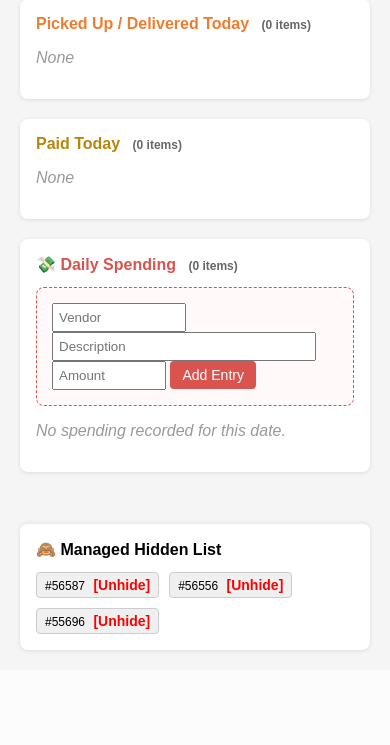
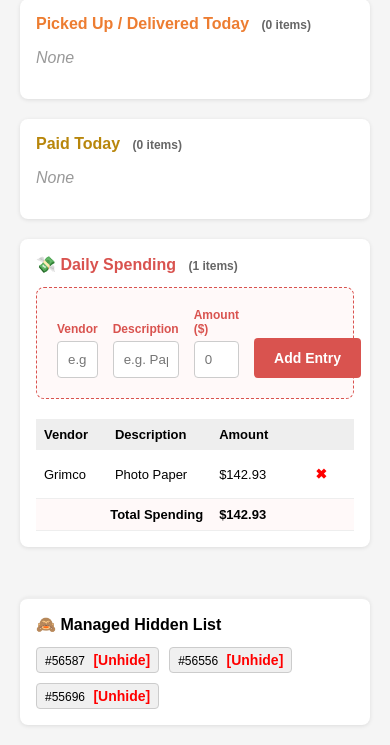
Before and after one commit to jae1/printsmith-report-app, a FastAPI app: page / in a window 390 px wide; the page is wider, and only the part inside the window is pictured. Shown: the part 611-1356 px from the top of that part. Before the commit the page ends 1264 px from the top of that part, so only its background shows below. Run offline with FastAPI, Linux system fonts and the light colour scheme; data that the repository does not hold is empty.

Commit message:
Balanced Daily Spending input layout with responsive flex ratios

```diff
--- a/app/templates/index.html
+++ b/app/templates/index.html
@@ -75,11 +75,20 @@
 <div id="report"></div>
 <div id="spendingSection" class="section spending">
   <h2>💸 Daily Spending <span id="spendingCount" class="count"></span></h2>
-  <div style="margin-bottom: 15px; background: #fff9f9; padding: 15px; border-radius: 8px; border: 1px dashed #d9534f;">
-    <input type="text" id="spendVendor" placeholder="Vendor" style="padding: 5px; width: 120px;">
-    <input type="text" id="spendDesc" placeholder="Description" style="padding: 5px; width: 250px;">
-    <input type="number" id="spendAmount" placeholder="Amount" step="0.01" style="padding: 5px; width: 100px;">
-    <button onclick="addSpending()" style="background: #d9534f; color: white; border: none; padding: 6px 12px; border-radius: 4px; cursor: pointer;">Add Entry</button>
+  <div class="spending-input-row" style="margin-bottom: 20px; background: #fff9f9; padding: 20px; border-radius: 8px; border: 1px dashed #d9534f; display: flex; gap: 15px; align-items: flex-end;">
+    <div style="flex: 2;">
+      <label style="display: block; font-size: 12px; color: #d9534f; margin-bottom: 5px; font-weight: bold;">Vendor</label>
+      <input type="text" id="spendVendor" placeholder="e.g. Amazon" style="width: 100%; padding: 10px; border: 1px solid #ccc; border-radius: 4px; box-sizing: border-box;">
+    </div>
+    <div style="flex: 4;">
+      <label style="display: block; font-size: 12px; color: #d9534f; margin-bottom: 5px; font-weight: bold;">Description</label>
+      <input type="text" id="spendDesc" placeholder="e.g. Paper supplies, Ink" style="width: 100%; padding: 10px; border: 1px solid #ccc; border-radius: 4px; box-sizing: border-box;">
+    </div>
+    <div style="flex: 1.5;">
+      <label style="display: block; font-size: 12px; color: #d9534f; margin-bottom: 5px; font-weight: bold;">Amount ($)</label>
+      <input type="number" id="spendAmount" placeholder="0.00" step="0.01" style="width: 100%; padding: 10px; border: 1px solid #ccc; border-radius: 4px; box-sizing: border-box;">
+    </div>
+    <button onclick="addSpending()" style="background: #d9534f; color: white; border: none; padding: 12px 20px; border-radius: 4px; cursor: pointer; font-weight: bold; white-space: nowrap;">Add Entry</button>
   </div>
   <div id="spendingTableContainer"></div>
 </div>
--- /dev/null
+++ b/daily_spending.json
@@ -0,0 +1,10 @@
+{
+    "2026-06-12": [
+        {
+            "id": "a667d7a9",
+            "vendor": "Grimco",
+            "description": "Photo Paper",
+            "amount": 142.93
+        }
+    ]
+}
```
